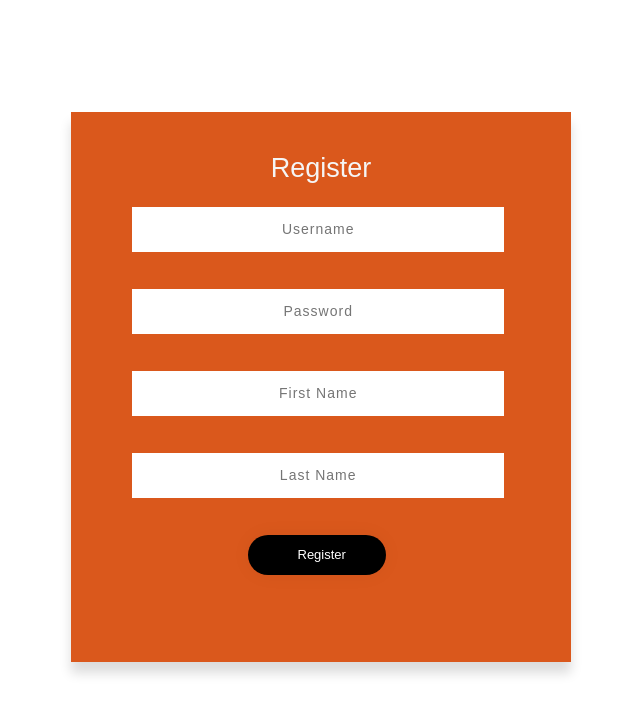
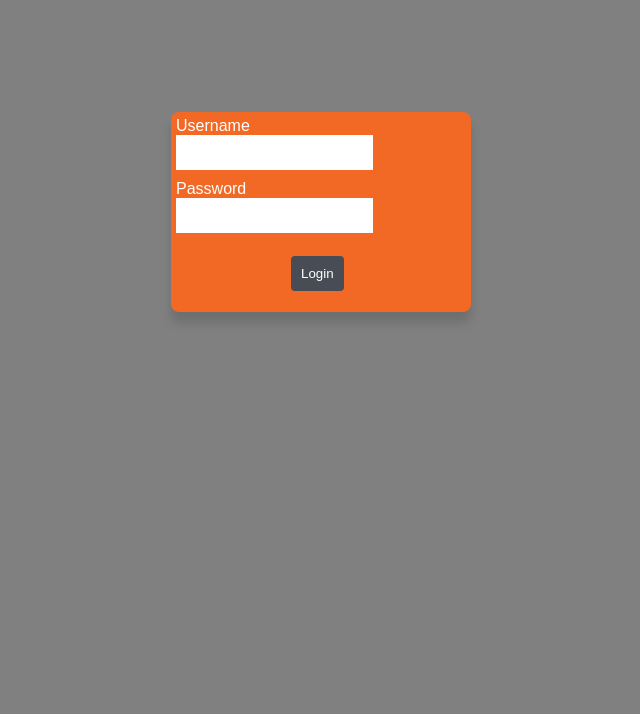
Before and after one commit to angeldep144/RCC-frontend, an Angular app: page /login in a window 1280 px wide. Shown: the top 714 px of the page, without its empty margins (319-959 px from the left). Built offline with nearby package versions, Linux system fonts and the light colour scheme; a web font is replaced by a local one.

Commit message:
login page styling change

```diff
--- a/src/app/app.component.html
+++ b/src/app/app.component.html
@@ -1,7 +1,7 @@
-<app-register></app-register>
+<app-login></app-login>
 <!--
-<app-login></app-login>
 
+  <app-register></app-register>
 
 
   <div id = "container" class = "flexColumn">
--- a/src/app/pages/login/login.component.css
+++ b/src/app/pages/login/login.component.css
@@ -15,6 +15,8 @@
 }
 .btn-primary, .btn-primary:hover, .btn-primary:active, .btn-primary:visited {
     background-color: #474C55 !important;
+    color: white;
+    border-radius: 4px;
 }
 
 .err{
@@ -45,8 +47,8 @@ h1{
 
 .content {
     background-color: #F26925;
-    width: 500px;
-    height: 250px;
+    width: 300px;
+    height: 200px;
     margin: 7em auto;
     border-radius: 8px;
     box-shadow: 0px 11px 11px rgba(0, 0, 0, 0.14);
@@ -94,6 +96,10 @@ form.form1 {
 
 .form-item{
     padding: 5px;
+    justify-content: center;
+}
+.form-item-btn{
+    padding-left: 120px;
     justify-content: center;
 }
 
--- a/src/app/pages/login/login.component.html
+++ b/src/app/pages/login/login.component.html
@@ -13,6 +13,8 @@
             <input type="password" name="passwordInput" id = "password" [(ngModel)]="passwordInput">
         </div>
         <br>
-        <button class="btn btn-primary" (click)="loginUser()">Login</button>
+        <div class="form-item-btn">
+            <button class="btn btn-primary" (click)="loginUser()">Login</button>
+        </div>
 
 </div>
```
